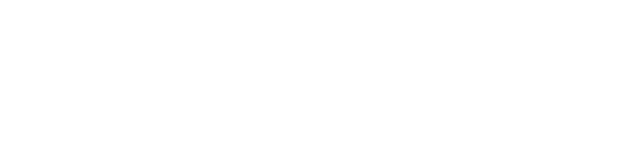
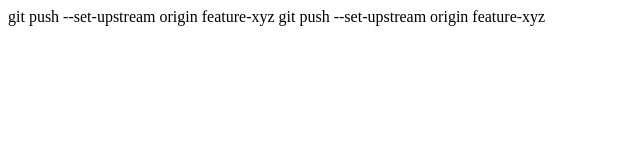
Before and after one commit to denkrut/react-native-webview, a website: page index.html in a window 1280 px wide. Shown: the whole page, without its empty margins (0-640 px from the left). Drawn offline with Linux system fonts and the light colour scheme.

Commit message:
Update index.html

```diff
--- a/index.html
+++ b/index.html
@@ -7,6 +7,7 @@
     <title>Document</title>
 </head>
 <body>
-
+     git push --set-upstream origin feature-xyz
+     git push --set-upstream origin feature-xyz
 </body>
 </html>
```
